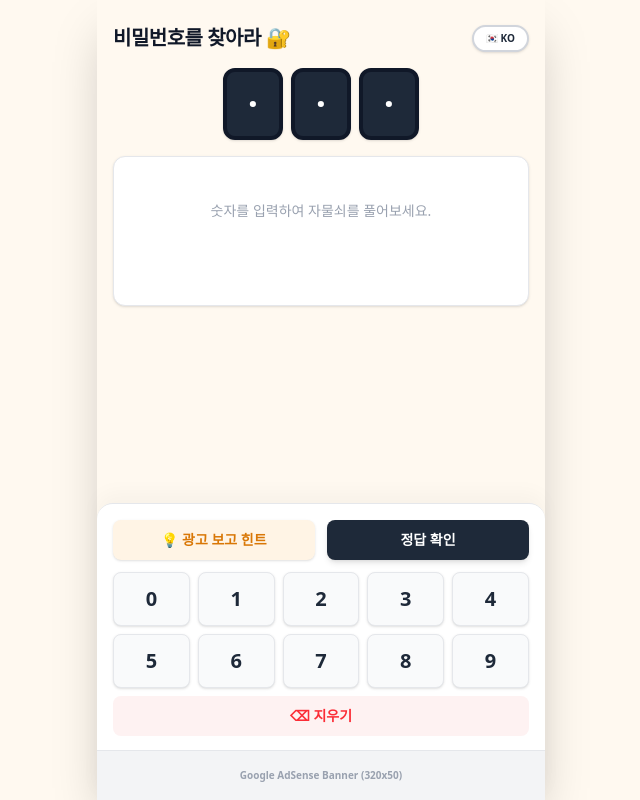
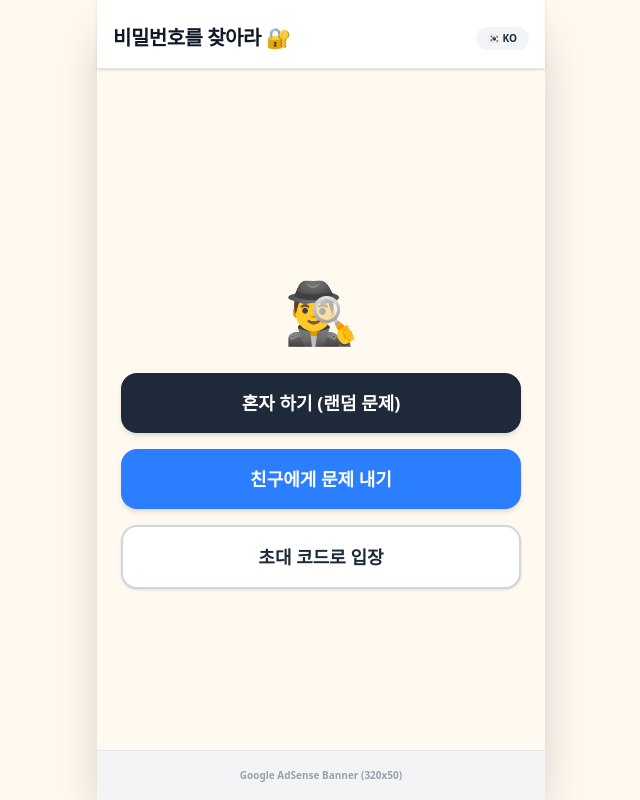
Before and after one commit to twotheg/number-match-puzzle, a Next.js app: page / in a window 1280 px wide. Shown: the whole page, without its empty margins (319-959 px from the left). Built offline with nearby package versions, Linux system fonts and the light colour scheme.

Commit message:
Update page.tsx

```diff
--- a/app/page.tsx
+++ b/app/page.tsx
@@ -1,16 +1,16 @@
 'use client';
 import { useState, useEffect } from 'react';
-import { checkGuess, generateRandomSecret, getFeedbackMessage } from '@/utils/gameLogic';
+import { checkGuess, generateRandomSecret, getFeedbackMessage, encodeRoomCode, decodeRoomCode } from '@/utils/gameLogic';
 
-interface History {
-  guess: string;
-  message: string;
-  strikes: number;
-  balls: number;
-}
+type ScreenType = 'HOME' | 'PLAY' | 'CREATE_MULTI' | 'JOIN_MULTI';
+
+interface History { guess: string; message: string; strikes: number; balls: number; }
 
 export default function GamePage() {
   const [lang, setLang] = useState<'ko' | 'en'>('ko');
+  const [screen, setScreen] = useState<ScreenType>('HOME');
+  const [mode, setMode] = useState<'SINGLE' | 'MULTI'>('SINGLE');
+
   const [secret, setSecret] = useState('');
   const [input, setInput] = useState('');
   const [history, setHistory] = useState<History[]>([]);
@@ -18,9 +18,26 @@ export default function GamePage() {
   const [eliminated, setEliminated] = useState<string[]>([]);
   const [resultPopup, setResultPopup] = useState<History | null>(null);
 
-  useEffect(() => {
-    setSecret(generateRandomSecret());
-  }, []);
+  // 멀티플레이용 상태
+  const [createdCode, setCreatedCode] = useState('');
+  const [joinCodeInput, setJoinCodeInput] = useState('');
+  const [showingAd, setShowingAd] = useState(false);
+
+  // 싱글 게임 시작
+  const startSingleGame = () => {
+    setMode('SINGLE');
+    resetGameState(generateRandomSecret());
+    setScreen('PLAY');
+  };
+
+  const resetGameState = (newSecret: string) => {
+    setSecret(newSecret);
+    setHistory([]);
+    setInput('');
+    setEliminated([]);
+    setIsCleared(false);
+    setResultPopup(null);
+  };
 
   const handleKeyPress = (num: string) => {
     if (isCleared || input.length >= 3 || input.includes(num)) return;
@@ -44,6 +61,7 @@ export default function GamePage() {
     if (strikes === 3) setIsCleared(true);
   };
 
+  // 힌트 (광고 시뮬레이션)
   const handleHint = () => {
     if (isCleared) return;
     const wrongDigits = ['0','1','2','3','4','5','6','7','8','9'].filter(d => !secret.includes(d) && !eliminated.includes(d));
@@ -57,24 +75,140 @@ export default function GamePage() {
     }
   };
 
-  const resetGame = () => {
-    setSecret(generateRandomSecret());
-    setHistory([]);
-    setInput('');
-    setEliminated([]);
-    setIsCleared(false);
-    setResultPopup(null);
+  // 멀티플레이 코드 생성
+  const handleCreateCode = () => {
+    if (input.length !== 3) return alert(lang === 'ko' ? "3자리를 모두 입력해주세요." : "Please enter 3 digits.");
+    setCreatedCode(encodeRoomCode(input));
+  };
+
+  // 코드로 게임 참가 (광고 2초 시청 연출)
+  const handleJoinGame = () => {
+    const decoded = decodeRoomCode(joinCodeInput.trim().toUpperCase());
+    if (!decoded) {
+      alert(lang === 'ko' ? "유효하지 않은 코드입니다." : "Invalid code.");
+      return;
+    }
+    setShowingAd(true);
+    setTimeout(() => {
+      setShowingAd(false);
+      setMode('MULTI');
+      resetGameState(decoded);
+      setScreen('PLAY');
+      setJoinCodeInput('');
+    }, 2500); // 2.5초 광고
   };
 
   return (
-    // 전체 화면 높이 고정 및 스크롤 방지
     <div className="h-[100dvh] bg-[#FFF9F0] flex justify-center font-sans text-gray-800 overflow-hidden">
       <div className="w-full max-w-md bg-[#FFF9F0] h-full flex flex-col relative shadow-2xl">
 
+        {/* 상단 헤더 (공통) */}
+        <div className="shrink-0 flex justify-between items-center p-4 pt-6 z-10 border-b border-gray-200 bg-white shadow-sm">
+          <div className="flex items-center gap-2">
+            {screen !== 'HOME' && (
+              <button onClick={() => setScreen('HOME')} className="text-xl font-bold px-2">←</button>
+            )}
+            <h1 className="text-xl font-black text-gray-900 tracking-tight">{lang === 'ko' ? '비밀번호를 찾아라 🔐' : 'Crack the Code 🔐'}</h1>
+          </div>
+          <button onClick={() => setLang(lang === 'ko' ? 'en' : 'ko')} className="px-3 py-1 bg-gray-100 rounded-full text-[10px] font-bold active:bg-gray-200">
+            {lang === 'ko' ? '🇰🇷 KO' : '🇺🇸 EN'}
+          </button>
+        </div>
+
+        {/* 광고 시청 풀스크린 오버레이 */}
+        {showingAd && (
+          <div className="absolute inset-0 bg-black/90 z-[100] flex flex-col items-center justify-center text-white">
+            <span className="text-4xl mb-4 animate-spin">⏳</span>
+            <h2 className="text-2xl font-bold mb-2">{lang === 'ko' ? '광고 시청 중...' : 'Watching Ad...'}</h2>
+            <p className="text-gray-400">{lang === 'ko' ? '잠시 후 게임이 시작됩니다' : 'Game starting soon'}</p>
+          </div>
+        )}
+
+        {/* 1. 홈(로비) 화면 */}
+        {screen === 'HOME' && (
+          <div className="flex-1 flex flex-col items-center justify-center p-6 gap-4">
+            <div className="text-6xl mb-4">🕵️‍♂️</div>
+            <button onClick={startSingleGame} className="w-full bg-gray-800 text-white py-4 rounded-2xl font-black text-lg shadow-md active:scale-95 transition-transform">
+              {lang === 'ko' ? '혼자 하기 (랜덤 문제)' : 'Single Player (Random)'}
+            </button>
+            <button onClick={() => { setScreen('CREATE_MULTI'); setInput(''); setCreatedCode(''); }} className="w-full bg-blue-500 text-white py-4 rounded-2xl font-black text-lg shadow-md active:scale-95 transition-transform">
+              {lang === 'ko' ? '친구에게 문제 내기' : 'Challenge a Friend'}
+            </button>
+            <button onClick={() => setScreen('JOIN_MULTI')} className="w-full bg-white border-2 border-gray-300 text-gray-800 py-4 rounded-2xl font-black text-lg shadow-sm active:bg-gray-50 active:scale-95 transition-transform">
+              {lang === 'ko' ? '초대 코드로 입장' : 'Enter with Code'}
+            </button>
+          </div>
+        )}
+
+        {/* 2. 친구에게 문제 내기 화면 */}
+        {screen === 'CREATE_MULTI' && (
+          <div className="flex-1 flex flex-col p-4">
+            <div className="text-center mt-6 mb-8">
+              <h2 className="text-lg font-bold text-gray-600 mb-2">{lang === 'ko' ? '친구가 맞출 3자리 숫자를 입력하세요' : 'Enter 3 digits for your friend'}</h2>
+              <div className="flex justify-center gap-2 mt-4">
+                {[0, 1, 2].map((idx) => (
+                  <div key={idx} className="w-[60px] h-[72px] rounded-xl flex items-center justify-center text-4xl font-black bg-white border-4 border-gray-800 shadow-sm">
+                    {input[idx] || '·'}
+                  </div>
+                ))}
+              </div>
+            </div>
+
+            {createdCode ? (
+              <div className="bg-green-100 border-2 border-green-500 rounded-2xl p-6 text-center animate-bounce-short">
+                <p className="font-bold text-green-800 mb-2">{lang === 'ko' ? '생성된 공유 코드' : 'Generated Code'}</p>
+                <p className="text-4xl font-black tracking-widest text-gray-900 mb-4">{createdCode}</p>
+                <button
+                  onClick={() => { navigator.clipboard.writeText(createdCode); alert(lang === 'ko'?'복사되었습니다!':'Copied!'); }}
+                  className="bg-green-500 text-white px-6 py-2 rounded-full font-bold shadow-md"
+                >
+                  {lang === 'ko' ? '코드 복사하기' : 'Copy Code'}
+                </button>
+              </div>
+            ) : (
+              <div className="mt-auto pb-16">
+                <button onClick={handleCreateCode} className="w-full mb-4 text-white py-3 bg-blue-500 rounded-xl font-black text-lg shadow-md active:scale-95 transition-transform">
+                  {lang === 'ko' ? '코드 생성' : 'Generate Code'}
+                </button>
+                <div className="grid grid-cols-5 gap-2">
+                  {['0','1','2','3','4','5','6','7','8','9'].map((num) => (
+                    <button key={num} onClick={() => handleKeyPress(num)} className="py-3 rounded-lg text-xl font-black bg-white border border-gray-200 active:bg-gray-200 shadow-sm">
+                      {num}
+                    </button>
+                  ))}
+                </div>
+                <button onClick={handleDelete} className="w-full mt-2 py-2.5 bg-red-50 text-red-500 rounded-lg font-bold text-sm active:bg-red-100">⌫ {lang === 'ko' ? '지우기' : 'Delete'}</button>
+              </div>
+            )}
+          </div>
+        )}
+
+        {/* 3. 코드로 입장 화면 */}
+        {screen === 'JOIN_MULTI' && (
+          <div className="flex-1 flex flex-col items-center justify-center p-6">
+            <div className="w-full bg-white p-6 rounded-2xl shadow-sm border border-gray-200 text-center">
+              <h2 className="text-xl font-bold mb-4">{lang === 'ko' ? '친구가 보낸 코드를 입력하세요' : 'Enter the code from friend'}</h2>
+              <input
+                type="text"
+                value={joinCodeInput}
+                onChange={(e) => setJoinCodeInput(e.target.value)}
+                placeholder="Ex) 1379C"
+                className="w-full text-center text-3xl font-black tracking-widest border-b-4 border-gray-800 focus:outline-none focus:border-blue-500 pb-2 uppercase bg-transparent mb-8"
+              />
+              <button onClick={handleJoinGame} className="w-full bg-gray-800 text-white py-4 rounded-xl font-black text-lg shadow-md active:scale-95 transition-transform">
+                {lang === 'ko' ? '게임 시작' : 'Start Game'}
+              </button>
+            </div>
+          </div>
+        )}
+
+        {/* 4. 플레이 화면 (이전 UI 그대로 통합) */}
+        {screen === 'PLAY' && (
+          <>
             {/* 결과 팝업 */}
             {resultPopup && (
               <div className="absolute inset-0 bg-black/70 z-50 flex items-center justify-center p-6 backdrop-blur-sm cursor-pointer" onClick={() => setResultPopup(null)}>
-            <div className="bg-white p-6 rounded-3xl shadow-2xl text-center transform scale-105 transition-transform w-full max-w-[280px] animate-bounce-short">
+                <div className="bg-white p-6 rounded-3xl shadow-2xl text-center transform scale-105 transition-transform w-full max-w-[280px]">
                   {resultPopup.guess === 'HINT' ? <div className="text-5xl mb-3">💡</div> : (
                     <div className="flex justify-center gap-2 mb-3">
                       {resultPopup.guess.split('').map((n, i) => <span key={i} className="w-10 h-12 bg-gray-800 text-white rounded-lg flex items-center justify-center text-2xl font-black">{n}</span>)}
@@ -91,16 +225,8 @@ export default function GamePage() {
               </div>
             )}
 
-        {/* 상단 헤더 (고정) */}
-        <div className="shrink-0 flex justify-between items-center p-4 pt-6 z-10">
-          <h1 className="text-xl font-black text-gray-900 tracking-tight">{lang === 'ko' ? '비밀번호를 찾아라 🔐' : 'Crack the Code 🔐'}</h1>
-          <button onClick={() => setLang(lang === 'ko' ? 'en' : 'ko')} className="px-3 py-1 bg-white border-2 border-gray-300 rounded-full text-[10px] font-bold shadow-sm active:bg-gray-100">
-            {lang === 'ko' ? '🇰🇷 KO' : '🇺🇸 EN'}
-          </button>
-        </div>
-
-        {/* 중간 내역 영역 (여기만 스크롤됨) */}
-        <div className="flex-1 overflow-y-auto px-4 pb-2 scrollbar-hide z-10">
+            {/* 게임 내역 (스크롤 영역) */}
+            <div className="flex-1 overflow-y-auto px-4 py-4 scrollbar-hide z-10">
               <div className="flex justify-center gap-2 mb-4">
                 {[0, 1, 2].map((idx) => (
                   <div key={idx} className={`w-[60px] h-[72px] rounded-xl flex items-center justify-center text-4xl font-black border-4 shadow-sm transition-all duration-300 ${isCleared ? 'bg-green-400 border-green-500 text-white' : 'bg-gray-800 border-gray-900 text-white'}`}>
@@ -109,7 +235,7 @@ export default function GamePage() {
                 ))}
               </div>
 
-          <div className="bg-white rounded-xl p-3 min-h-[150px] shadow-sm border border-gray-200 mb-2">
+              <div className="bg-white rounded-xl p-3 min-h-[150px] shadow-sm border border-gray-200">
                 {history.length === 0 ? (
                   <div className="text-center text-gray-400 py-8 text-sm font-medium">{lang === 'ko' ? '숫자를 입력하여 자물쇠를 풀어보세요.' : 'Enter digits to unlock.'}</div>
                 ) : (
@@ -137,8 +263,8 @@ export default function GamePage() {
             <div className="shrink-0 bg-white rounded-t-2xl border-t border-gray-200 p-4 pb-16 shadow-[0_-10px_20px_rgba(0,0,0,0.03)] z-10 relative">
               <div className="flex justify-between mb-3">
                 <button onClick={handleHint} className="flex-1 mr-1.5 bg-[#FFF4E5] text-[#D97706] py-2.5 rounded-lg font-bold text-sm shadow-sm active:scale-95 transition-transform">💡 {lang === 'ko' ? '광고 보고 힌트' : 'Ad Hint'}</button>
-            <button onClick={isCleared ? resetGame : handleGuess} className={`flex-1 ml-1.5 text-white py-2.5 rounded-lg font-black text-sm shadow-md active:scale-95 transition-transform ${isCleared ? 'bg-green-500' : 'bg-gray-800'}`}>
-              {isCleared ? (lang === 'ko' ? '다음 스테이지' : 'Next') : (lang === 'ko' ? '정답 확인' : 'Check')}
+                <button onClick={isCleared ? (mode === 'SINGLE' ? startSingleGame : () => setScreen('HOME')) : handleGuess} className={`flex-1 ml-1.5 text-white py-2.5 rounded-lg font-black text-sm shadow-md active:scale-95 transition-transform ${isCleared ? 'bg-green-500' : 'bg-gray-800'}`}>
+                  {isCleared ? (mode === 'SINGLE' ? (lang === 'ko' ? '다음 스테이지' : 'Next') : (lang === 'ko' ? '로비로 가기' : 'To Lobby')) : (lang === 'ko' ? '정답 확인' : 'Check')}
                 </button>
               </div>
               <div className="grid grid-cols-5 gap-2">
@@ -152,10 +278,13 @@ export default function GamePage() {
                 })}
               </div>
               <button onClick={handleDelete} className="w-full mt-2 py-2.5 bg-red-50 text-red-500 rounded-lg font-bold text-sm active:bg-red-100 flex items-center justify-center gap-1">⌫ {lang === 'ko' ? '지우기' : 'Delete'}</button>
+            </div>
+          </>
+        )}
 
-          <div className="absolute bottom-0 left-0 w-full h-[50px] bg-gray-100 flex items-center justify-center text-gray-400 text-[10px] font-bold border-t border-gray-200">
+        {/* 공통 하단 광고 배너 */}
+        <div className="absolute bottom-0 left-0 w-full h-[50px] bg-gray-100 flex items-center justify-center text-gray-400 text-[10px] font-bold border-t border-gray-200 z-50">
           Google AdSense Banner (320x50)
-          </div>
         </div>
       </div>
     </div>
```
Lines whose indentation alone changed are shown as unchanged.
